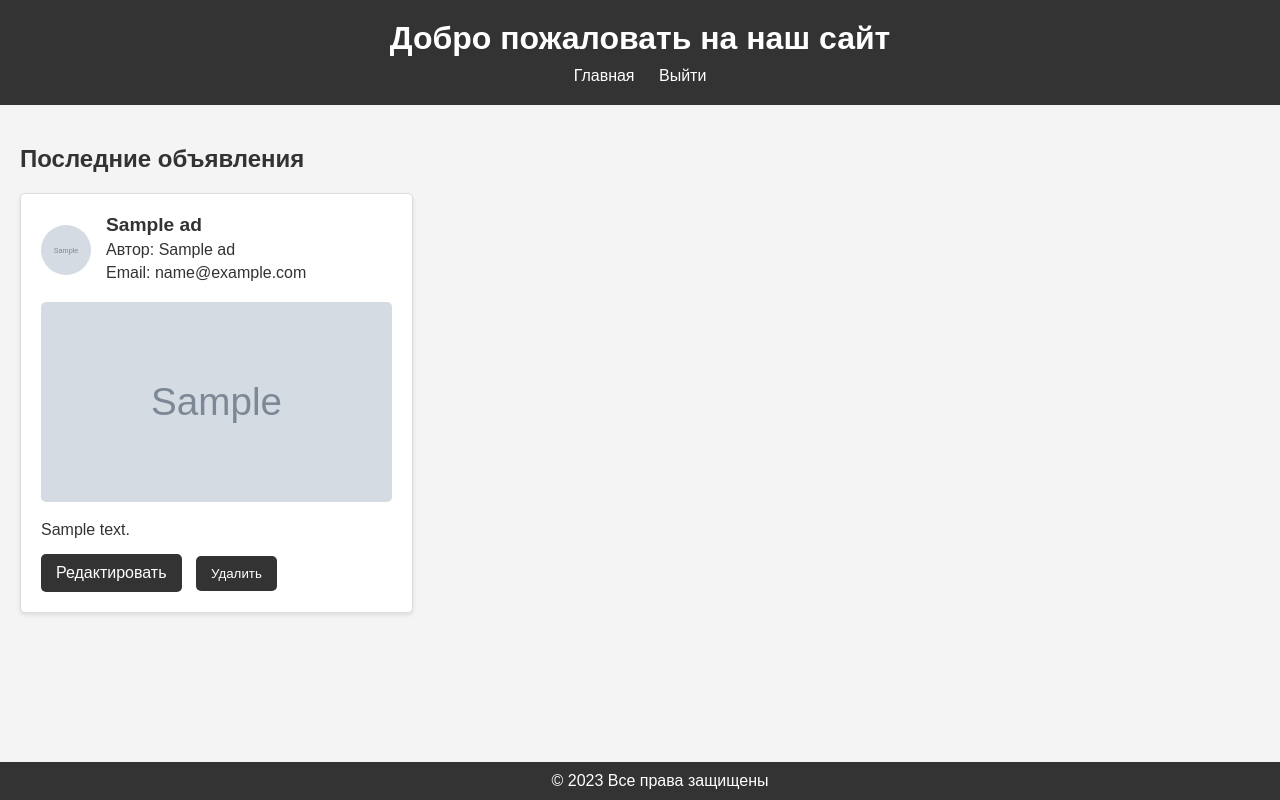
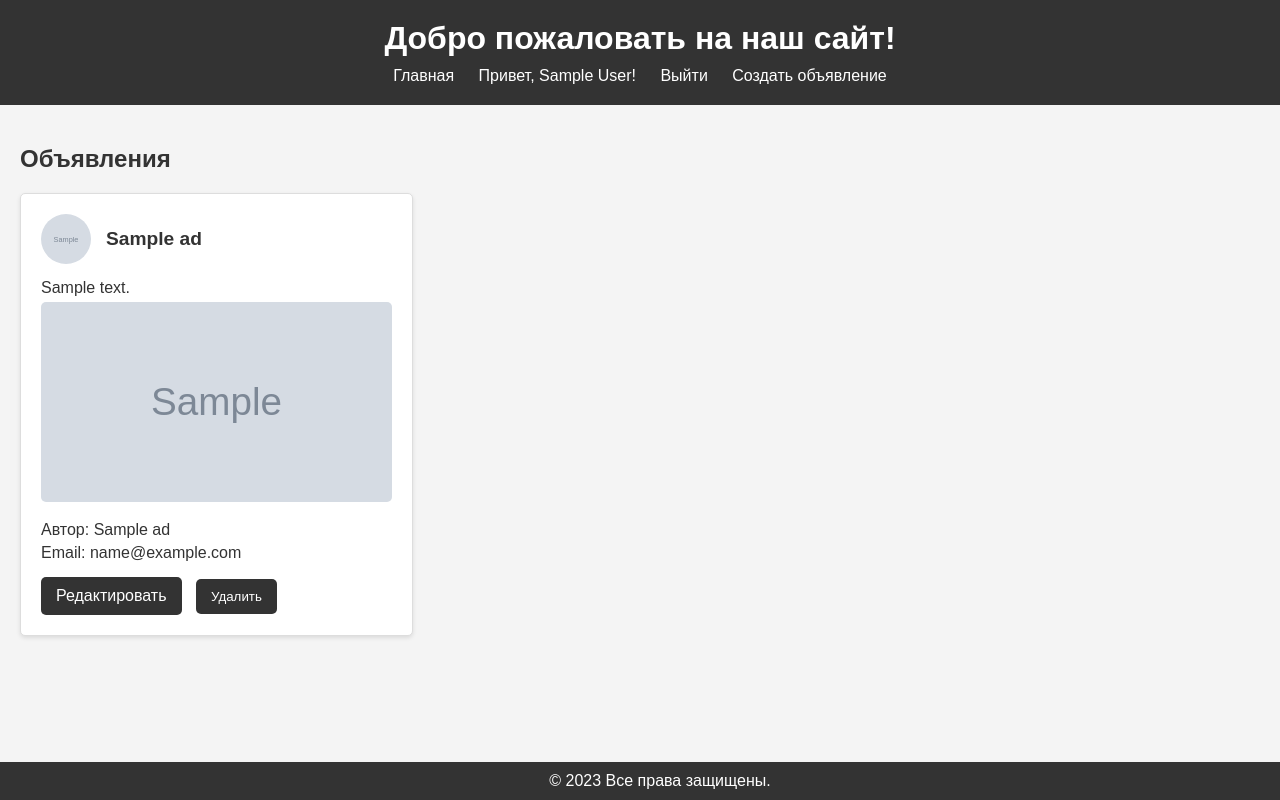
Before and after one commit to rinarocketswife/RGZ, a Flask app: template templates/index.html in a window 1280 px wide. Run offline with Flask 3, Linux system fonts and the light colour scheme; the visitor is signed in with stand-in values (Sample User, id 1); the template is opened without the code that fills it: most values are stand-ins (such as "Sample title", 1, 10 or a date in 2020); grey boxes marked "Sample" are stand-in pictures.

```diff
--- a/templates/index.html
+++ b/templates/index.html
@@ -8,57 +8,61 @@
 </head>
 <body>
     <header>
-        <h1>Добро пожаловать на наш сайт</h1>
+        <h1>Добро пожаловать на наш сайт!</h1>
         <nav>
             <ul>
-                <li><a href="/">Главная</a></li>
+                <li><a href="{{ url_for('index') }}">Главная</a></li>
                 {% if session.user_id %}
-                    <li><a href="/logout">Выйти</a></li>
-                    {% if is_admin %}
-                        <li><a href="/admin/users">Управление пользователями</a></li>
-                    {% endif %}
+                    <li>Привет, {{ session.user_name }}!</li> <!-- Отображаем имя пользователя -->
+                    <li><a href="{{ url_for('logout') }}">Выйти</a></li>
+                    <li><a href="{{ url_for('create_ad') }}">Создать объявление</a></li>
                 {% else %}
-                    <li><a href="/login">Войти</a></li>
-                    <li><a href="/register">Регистрация</a></li>
+                    <li><a href="{{ url_for('login') }}">Войти</a></li>
+                    <li><a href="{{ url_for('register') }}">Зарегистрироваться</a></li>
+                {% endif %}
+                {% if is_admin() %}
+                    <li><a href="{{ url_for('admin_users') }}">Управление пользователями</a></li>
                 {% endif %}
             </ul>
         </nav>
     </header>
 
     <main>
-        <h2>Последние объявления</h2>
+        <h2>Объявления</h2>
         <div class="ads-container">
             {% for ad in ads %}
                 <div class="ad">
                     <div class="ad-header">
-                        <div class="ad-avatar">
-                            <img src="{{ ad.author_avatar }}" alt="Аватар пользователя">
-                        </div>
-                        <div>
-                            <h3>{{ ad.title }}</h3>
-                            <p>Автор: {{ ad.author_name }}</p>
-                            {% if ad.author_email %}
-                                <p>Email: {{ ad.author_email }}</p>
-                            {% endif %}
-                        </div>
+                        {% if ad.author_avatar %}
+                            <img src="{{ url_for('static', filename=ad.author_avatar.replace('static/', '')) }}" alt="Аватар автора" class="ad-avatar">
+                        {% else %}
+                            <img src="{{ url_for('static', filename='uploads/default_avatar.png') }}" alt="Аватар по умолчанию" class="ad-avatar">
+                        {% endif %}
+                        <h3>{{ ad.title }}</h3>
                     </div>
-                    <img class="ad-image" src="{{ ad.image }}" alt="Изображение объявления">
                     <p>{{ ad.text }}</p>
-                    <div class="ad-actions">
-                        {% if session.user_id == ad.author_id or is_admin %}
-                            <a href="/edit_ad/{{ ad.id }}">Редактировать</a>
-                            <form action="/delete_ad/{{ ad.id }}" method="POST" style="display:inline;">
+                    {% if ad.image %}
+                        <img src="{{ url_for('static', filename=ad.image.replace('static/', '')) }}" alt="Фото объявления" class="ad-image">
+                    {% endif %}
+                    <p>Автор: {{ ad.author_name }}</p>
+                    {% if ad.author_email %}
+                        <p>Email: {{ ad.author_email }}</p>
+                    {% endif %}
+                    {% if session.user_id and (session.user_id == ad.author_id or is_admin()) %}
+                        <div class="ad-actions">
+                            <a href="{{ url_for('edit_ad', ad_id=ad.id) }}">Редактировать</a>
+                            <form action="{{ url_for('delete_ad', ad_id=ad.id) }}" method="POST" style="display:inline;">
                                 <button type="submit">Удалить</button>
                             </form>
-                        {% endif %}
-                    </div>
+                        </div>
+                    {% endif %}
                 </div>
             {% endfor %}
         </div>
     </main>
 
     <footer>
-        <p>&copy; 2023 Все права защищены</p>
+        <p>&copy; 2023 Все права защищены.</p>
     </footer>
 </body>
 </html>
```
